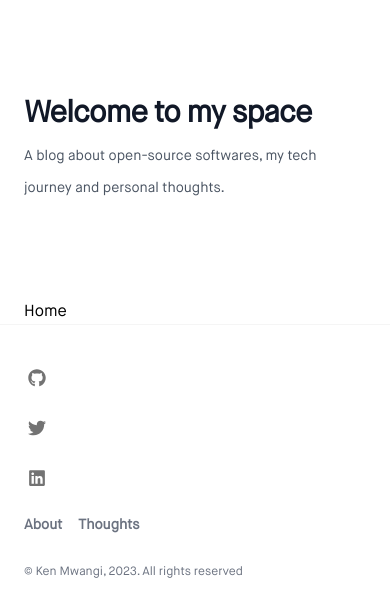
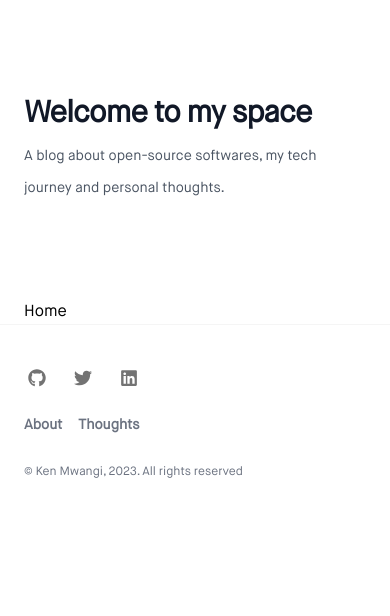
Before and after one commit to kenmwangi/ken, a Next.js app: page / in a window 390 px wide. Shown: the top 616 px of the page. Built offline with nearby package versions, Linux system fonts and the light colour scheme.

Commit message:
Responsive footer

```diff
--- a/app/components/footer/Footer.tsx
+++ b/app/components/footer/Footer.tsx
@@ -8,7 +8,7 @@ const Footer = () => {
   return (
     <section className="border-t-[1px] border-neutral-100 pt-10">
       <Container>
-        <div className="lg:flex items-center">
+        <div className="lg:flex flex-row items-center">
           <div className="flex mb-6 lg:mb-0 lg:mr-18 items-center">
             <Link
               href="/"
@@ -16,16 +16,14 @@ const Footer = () => {
             >
               <FaGithub size={18} />
             </Link>
-          </div>
-          <div className="flex mb-6 lg:mb-0 lg:mr-18 items-center">
+
             <Link
               href="/"
               className="inline-block text-neutral-500 mr-5 hover:text-slate-800 rounded-md p-1"
             >
               <FaTwitter size={18} />
             </Link>
-          </div>
-          <div className="flex mb-6 lg:mb-0 lg:mr-18 items-center">
+
             <Link
               href="/"
               className="inline-block text-neutral-500 mr-5 hover:text-slate-800 rounded-md p-1"
```
